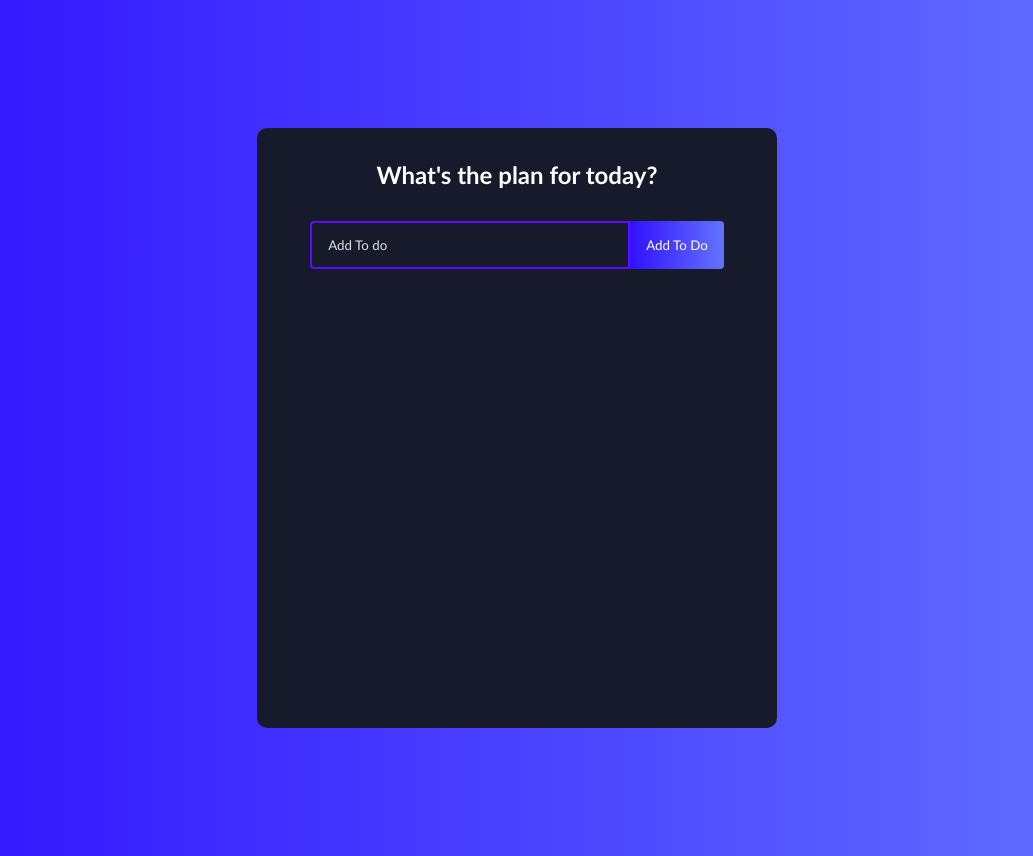
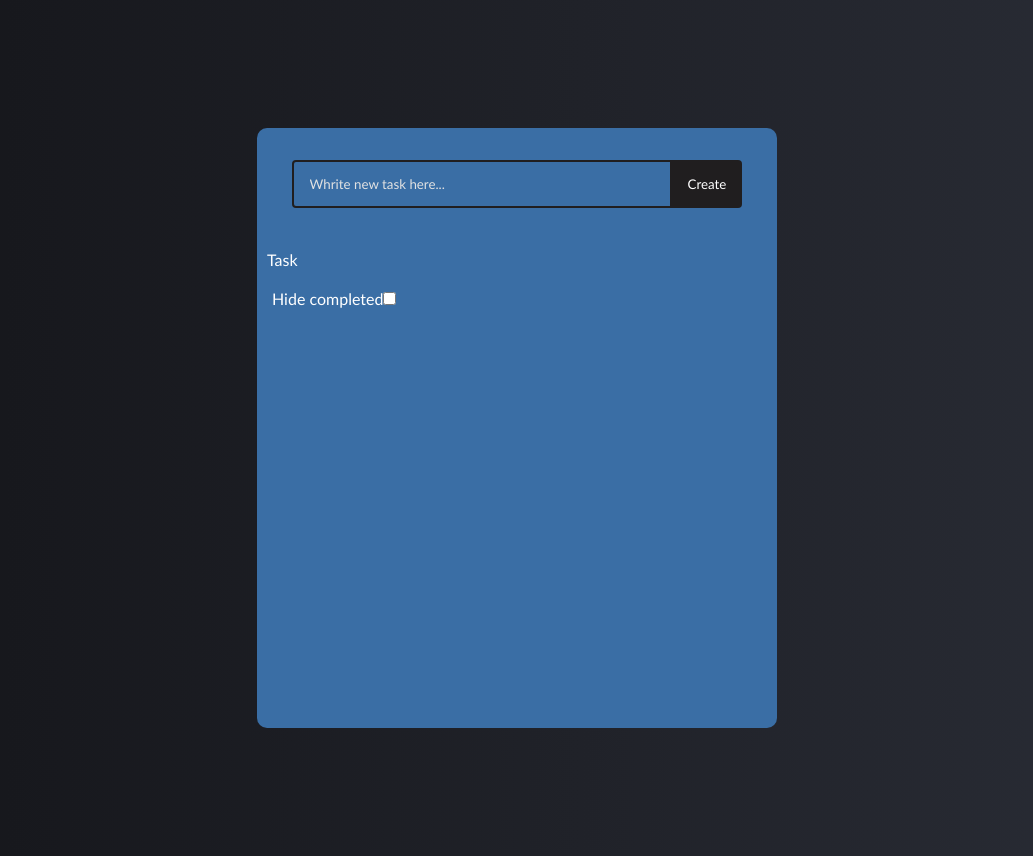
Before and after one commit to danilo-matos/react-spa-to-do-list, a React (Create React App) app: page / in a window 1280 px wide. Shown: the whole page, without its empty margins (123-1156 px from the left). Built offline with nearby package versions, Linux system fonts and the light colour scheme.

Commit message:
posicionamento dos elementos

```diff
--- a/package.json
+++ b/package.json
@@ -8,6 +8,7 @@
     "@testing-library/user-event": "^13.5.0",
     "react": "^17.0.2",
     "react-dom": "^17.0.2",
+    "react-icons": "^4.3.1",
     "react-scripts": "5.0.0",
     "web-vitals": "^2.1.4"
   },
--- a/src/App.css
+++ b/src/App.css
@@ -7,9 +7,16 @@
 
 body {
   background: linear-gradient( 90deg,
-  rgba(48, 16, 255, 1 ) 0%,
-  rgba(100, 115, 255, 1 ) 100%
+  #17181d 10%,
+  #292c35 100%
   );
+}
+
+p{
+  color: #fff;
+  justify-content: start;
+  text-align: start;
+  padding: 10px;
 }
 
 .todo-app {
@@ -18,18 +25,17 @@ body {
   justify-content: start;
   width: 520px;
   min-height: 600px;
-  background: #161a2b;
+  background: #3a6ea5;
   text-align: center;
   margin: 128px auto;
   border-radius: 10px;
   padding-bottom: 32px;
 }
 
-h1{
-  margin: 32px 0;
-  color: #fff;
-  font-size: 24px;
+label {
+  padding: 5px;
 }
+
 .complete {
   text-decoration: line-through;
   opacity: 0.4;
@@ -42,9 +48,9 @@ h1{
 .todo-input{
   padding: 14px 32px 14px 16px;
   border-radius: 4px 0 0 4px;
-  border: 2px solid #5d0cff;
+  border: 2px solid #201e1f;
   outline: none;
-  width: 320px;
+  width: 380px;
   background: transparent;
   color: #fff;
 }
@@ -58,10 +64,7 @@ h1{
   border: none;
   border-radius: 0 4px 4px 0;
   cursor: pointer;
-  background: linear-gradient( 90deg,
-  rgba(48, 16, 255, 1 ) 0%,
-  rgba(100, 115, 255, 1 ) 100%
-  );
+  background: #201e1f;
   color: #fff;
   text-transform: capitalize;
 }
@@ -135,3 +138,10 @@ h1{
 .edit-icon {
   color: #fff
 }
+
+.todo-hide{
+  color: #fff;
+  justify-content: start;
+  text-align: start;
+  padding: 10px;
+}
--- a/src/components/Todo.js
+++ b/src/components/Todo.js
@@ -17,6 +17,7 @@ function Todo({ todos, completeTodo, removeTodo, updateTodo }) {
     });
   };
 
+
   if (edit.id) {
     return <TodoForm edit={edit} onSubmit={submitUpdate} />;
   }
@@ -27,8 +28,13 @@ function Todo({ todos, completeTodo, removeTodo, updateTodo }) {
       key={index}
     >
       <div key={todo.id} onClick={() => completeTodo(todo.id)}>
+
+        <label>
+          <input type="checkbox" />
+        </label>
         {todo.text}
       </div>
+
       <div className="icons">
         <RiCloseCircleLine
           onClick={() => removeTodo(todo.id)}
@@ -40,6 +46,7 @@ function Todo({ todos, completeTodo, removeTodo, updateTodo }) {
         />
       </div>
     </div>
+
   ));
 }
 
--- a/src/components/TodoForm.js
+++ b/src/components/TodoForm.js
@@ -30,7 +30,7 @@ function TodoForm(props) {
 
             <input
             type="text"
-            placeholder='Add To do'
+            placeholder='Whrite new task here...'
             value={input}
             name='text'
             className="todo-input"
@@ -38,10 +38,12 @@ function TodoForm(props) {
             ref={inputRef}
             />
             <button className='todo-button'>
-                Add to do
+                Create
             </button>
         </form>
+            <p>Task</p>
     </div>
+
   )
 }
 
--- a/src/components/TodoList.js
+++ b/src/components/TodoList.js
@@ -43,7 +43,6 @@ function TodoList() {
 
   return (
     <div>
-      <h1>What's the plan for today?</h1>
       <TodoForm onSubmit={addTodo} />
       <Todo
         todos={todos}
@@ -51,6 +50,12 @@ function TodoList() {
         removeTodo={removeTodo}
         updateTodo={updateTodo}
       />
+              <div className="todo-hide">
+            <label>
+                Hide completed
+                <input type="checkbox" />
+             </label>
+        </div>
     </div>
   );
 }
```
Also changed, not shown: 1 other file (tests, documents, lock files or other folders).
